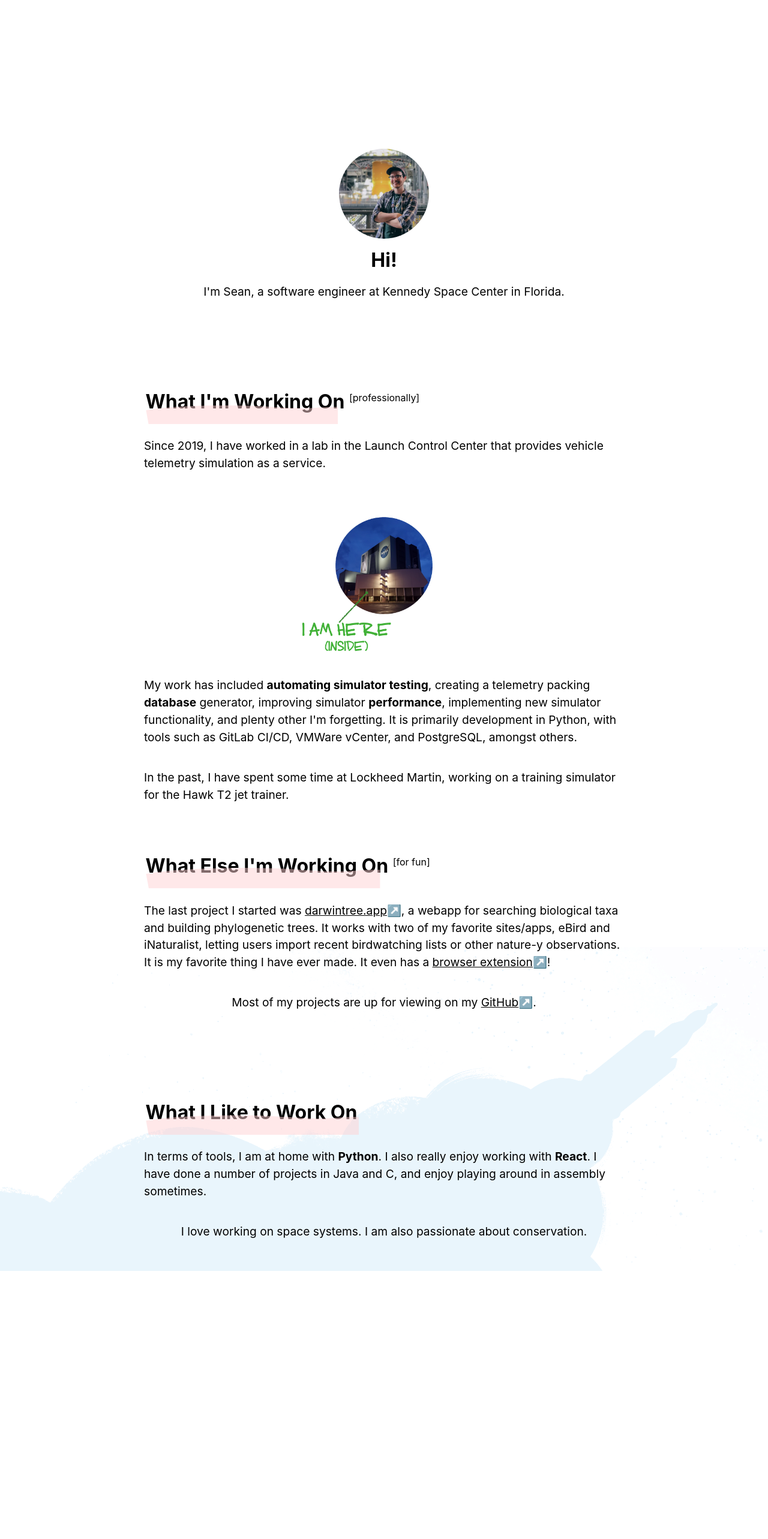
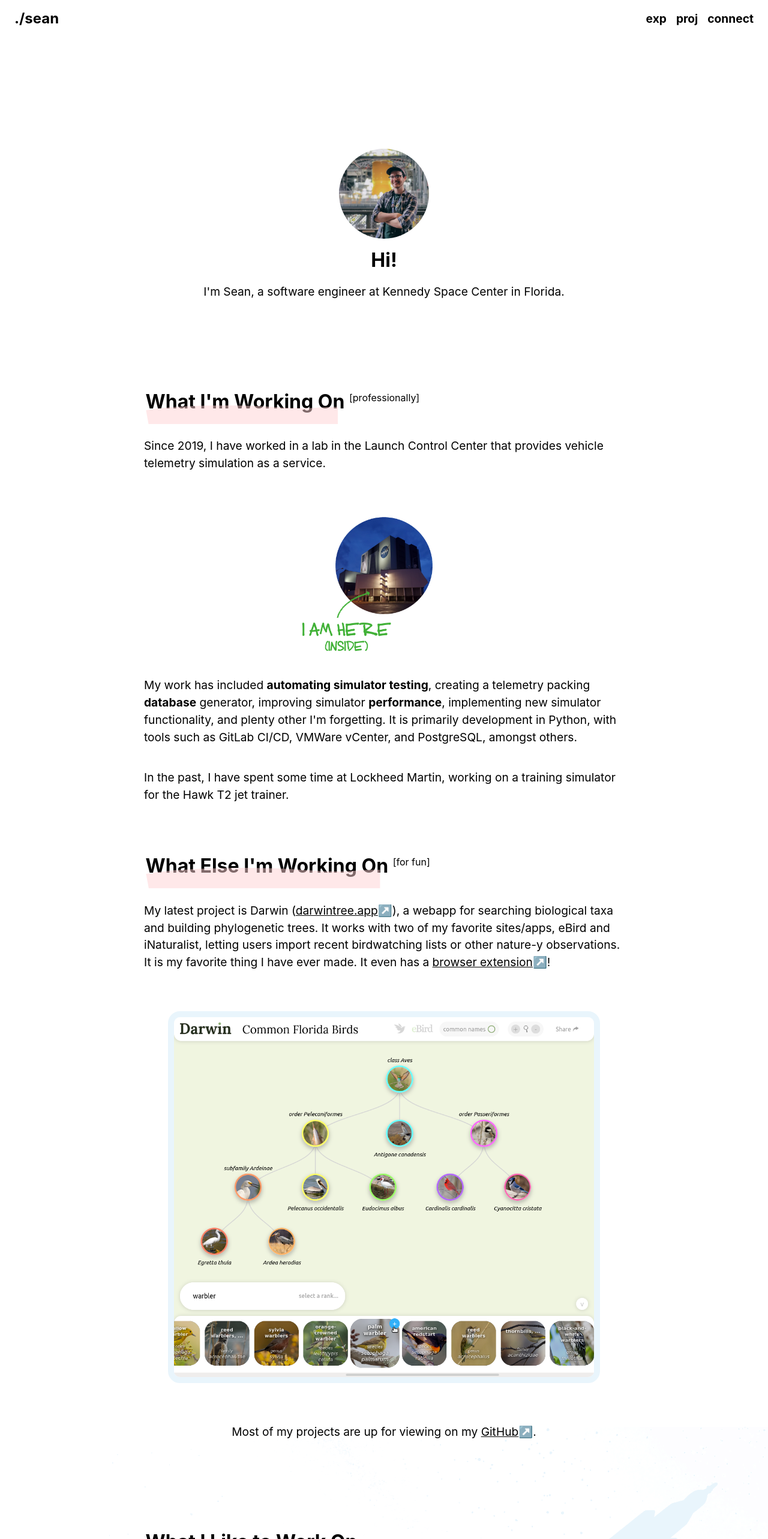
Before and after one commit to shintoo/seanrapp.dev, a Next.js app: page / in a window 1280 px wide. Shown: the top 2566 px of the page at 60% size. Before the commit the page ends 2119 px from the top, so only its background shows below. Built offline with nearby package versions, Linux system fonts and the light colour scheme.

Commit message:
Navbar, new vab arrow, darwin scrot

```diff
--- a/components/experience/Experience.module.css
+++ b/components/experience/Experience.module.css
@@ -12,3 +12,18 @@
   width: 300px;
   height: auto;
 }
+
+.darwin {
+  max-width: 90%;
+  max-height: auto;
+  border: 10px solid #E9F5FC;
+  border-radius: 20px;
+  margin: 3rem 0;
+}
+
+.darwincontainer {
+  display: flex;
+  flex-direction: column;
+  align-items: center;
+  width: 100%;
+}
--- a/components/experience/Experience.tsx
+++ b/components/experience/Experience.tsx
@@ -3,7 +3,7 @@ import Flink from '../flink/Flink'
 
 export default function Experience() {
   return (
-    <div className="nocard">
+    <div id="experience" className="nocard">
       <h1>
 <svg class="underline" width="344" height="36" viewBox="0 5 610 10" fill="none">
   <path opacity="0.5" stroke-width="30" stroke-linejoin="round" d="M3 21C20.1231 17.8525 37.9303 16.8192 55.3857 16.0719C84.6481 14.819 114.132 14.5194 143.388 15.9599C169.598 17.2503 195.455 20.3554 221.642 17.7519C228.347 17.0853 237.394 16.9679 244 16.9679"></path>
@@ -27,21 +27,22 @@ export default function Experience() {
         In the past, I have spent some time at Lockheed Martin,
         working on a training simulator for the Hawk T2 jet trainer.
       </p>
-      <h1>
+      <h1 id="projects">
 
 <svg class="underline" width="344" height="36" viewBox="0 5 500 10" fill="none">
   <path opacity="0.5" stroke-width="30" stroke-linejoin="round" d="M3 21C20.1231 17.8525 37.9303 16.8192 55.3857 16.0719C84.6481 14.819 114.132 14.5194 143.388 15.9599C169.598 17.2503 195.455 20.3554 221.642 17.7519C228.347 17.0853 237.394 16.9679 244 16.9679"></path>
 </svg>
       What Else I&apos;m Working On <span style={{fontSize: "1rem", verticalAlign: "super", fontWeight: "normal"}}>[for fun]</span></h1>
       <p>
-        The last project I started was&nbsp;
-        <Flink href="https://darwintree.app">darwintree.app</Flink>
-        , a webapp for searching biological taxa and building phylogenetic trees. It works with two
+        My latest project is Darwin&nbsp;(
+        <Flink href="https://darwintree.app">darwintree.app</Flink>),
+        a webapp for searching biological taxa and building phylogenetic trees. It works with two
         of my favorite sites/apps,
         eBird and iNaturalist, letting
         users import recent birdwatching lists or other nature-y observations.
         It is my favorite thing I have ever made. It even has a <Flink href="https://github.com/shintoo/darwin-browser-extension">browser extension</Flink>!
       </p>
+      <a className={styles.darwincontainer} href="https://darwintree.app/b/Common_Florida_Birds-1hG-2vpp-1hW-hzM-17O-3-28ak-Yv-2mv-1SX-28J" target="_blank" referrer="norefferer"><img src="/darwin.png" className={styles.darwin} alt="https://darwintree.app" /></a>
       <p>Most of my projects are up for viewing on my <Flink href="https://github.com/shintoo">GitHub</Flink>.</p>
     </div>
   )
--- /dev/null
+++ b/components/footer/Footer.module.css
@@ -0,0 +1,41 @@
+.footer {
+  color: #ccc;
+  font-size: .7rem;
+  display: flex;
+  flex: 1;
+  padding: 2rem 0;
+  border-top: 1px solid #eaeaea;
+  justify-content: center;
+  align-items: center;
+  flex-direction: column;
+}
+
+.footer a {
+  display: flex;
+  justify-content: center;
+  align-items: center;
+  flex-grow: 1;
+}
+
+.contact {
+  display: flex;
+  align-items: center;
+  margin-bottom: .5em;
+}
+
+.logo {
+  font-size: 1rem;
+  font-weight: bolder;
+  margin-bottom: .5rem;
+}
+
+@media only screen and (min-width: 680px) {
+  .navbar {
+    padding: 1rem .5rem 1rem .5rem;
+  }
+
+  .logo {
+    margin-left: 1rem;
+    font-size: 1.5rem;
+  }
+}
--- /dev/null
+++ b/components/footer/Footer.tsx
@@ -0,0 +1,12 @@
+import styles from './Footer.module.css'
+
+export default function Footer() {
+  return (
+    <footer className={styles.footer}>
+      <div className={styles.contact}>
+        <a href="https://www.linkedin.com/in/sean-p-rapp" target="_blank" referrer="noreferrer">linkedin</a>&nbsp;|&nbsp;
+        <a href="https://twitter.com/ksc_sean">twitter</a>
+      </div>
+    </footer>
+  )
+}
--- /dev/null
+++ b/components/navbar/Navbar.module.css
@@ -0,0 +1,54 @@
+.navbar {
+  z-index: 1000;
+  padding: 1rem .5rem 1rem .5rem;
+  background: white;
+  margin: 0;
+  color: black;
+  display: flex;
+  align-items: center;
+  font-size: 1.3rem;
+}
+
+.logo {
+  margin-left: .5rem;
+  font-size: 1.3rem;
+  margin-right: auto;
+  font-weight: bolder;
+  cursor: pointer;
+}
+
+.navlink {
+  margin-right: 1rem;
+  font-weight: bold;
+  cursor: pointer;
+}
+
+.sticky {
+  position: fixed;
+  top: 0;
+  width: 100%;
+}
+
+.sticky + main {
+  padding-top: 50px;
+}
+
+.highlight {
+  color: #0f0;
+}
+
+@media only screen and (min-width: 680px) {
+  .navbar {
+    padding: 1rem .5rem 1rem .5rem;
+  }
+
+  .logo {
+    margin-left: 1rem;
+    font-size: 1.5rem;
+  }
+
+  .navlink {
+    font-size: 1.2rem;
+    margin-right: 1rem;
+  }
+}
--- /dev/null
+++ b/components/navbar/Navbar.tsx
@@ -0,0 +1,18 @@
+import { useState, useEffect, useRef } from 'react'
+import Link from 'next/link'
+import { useRouter } from 'next/router'
+import styles from './Navbar.module.css'
+
+export default function Navbar() {
+  const [ scrolled, setScrolled ] = useState(false)
+  const navbarClasses = [styles.navbar, styles.sticky]
+
+  return (
+    <div className={navbarClasses.join(" ")}>
+      <Link href="/"><div className={styles.logo}>./sean</div></Link>
+      <Link href="#experience"><div className={[styles.navlink, ].join(" ")}>exp</div></Link>
+      <Link href="#projects"><div className={[styles.navlink, ].join(" ")}>proj</div></Link>
+      <Link href="#connect"><div className={[styles.navlink, ].join(" ")}>connect</div></Link>
+    </div>
+  )
+}
--- a/components/prospects/Prospects.tsx
+++ b/components/prospects/Prospects.tsx
@@ -2,7 +2,7 @@ import styles from './Prospects.module.css'
 
 export default function Prospects() {
   return (
-    <div className="nocard">
+    <div className="nocard" id="connect">
       <h1>
 <svg class="underline" width="344" height="36" viewBox="0 5 550 10" fill="none">
   <path opacity="0.5" stroke-width="30" stroke-linejoin="round" d="M3 21C20.1231 17.8525 37.9303 16.8192 55.3857 16.0719C84.6481 14.819 114.132 14.5194 143.388 15.9599C169.598 17.2503 195.455 20.3554 221.642 17.7519C228.347 17.0853 237.394 16.9679 244 16.9679"></path>
--- a/pages/index.tsx
+++ b/pages/index.tsx
@@ -2,16 +2,20 @@ import type { NextPage } from 'next'
 import Head from 'next/head'
 import Image from 'next/image'
 import styles from '../styles/Home.module.css'
+import Navbar from '../components/navbar/Navbar'
 import Profile from '../components/profile/Profile'
 import Experience from '../components/experience/Experience'
 import Prospects from '../components/prospects/Prospects'
+import Footer from '../components/footer/Footer'
 
 const Home: NextPage = () => {
   return (
     <div className={styles.container}>
+      <Navbar />
       <Profile />
       <Experience />
       <Prospects />
+      <Footer />
     </div>
   )
 }
--- a/styles/globals.css
+++ b/styles/globals.css
@@ -9,6 +9,7 @@ body {
   background-repeat: no-repeat;
   background-size: 100vw;
   background-position: bottom;
+  scroll-behavior: smooth;
 }
 
 a {
```
Also changed, not shown: public/darwin.png (added), public/lcc-ft-me.png.
